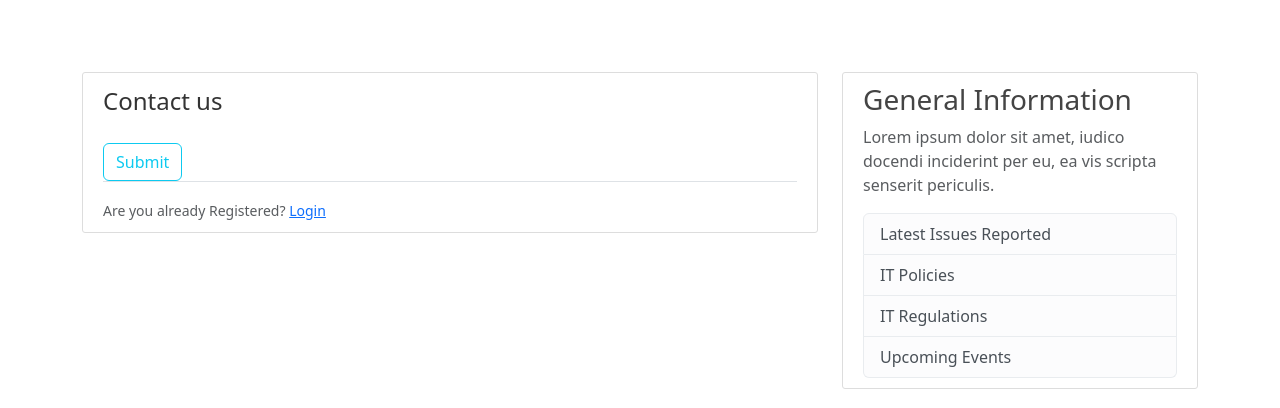
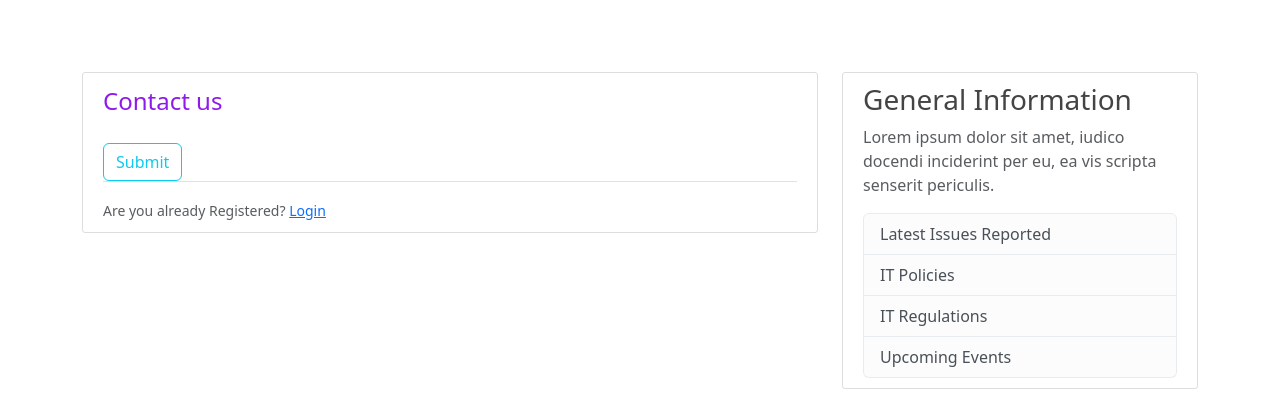
Before and after one commit to Numaan-H/Django-app, a Django app: page /contact in a window 1280 px wide. Shown: the part 56-464 px from the top of the page. Run offline with Django 5.2, Linux system fonts and the light colour scheme; some libraries are stand-ins or nearby versions.

Commit message:
colour red test

```diff
--- a/itreporting/static/css/styles.css
+++ b/itreporting/static/css/styles.css
@@ -1,6 +1,6 @@
 body {
     background: #ffffff;
-    color: #333333;
+    color: #8e1aec;
     margin-top: 5rem;
     }
     h1, h2, h3, h4, h5, h6 {
```
